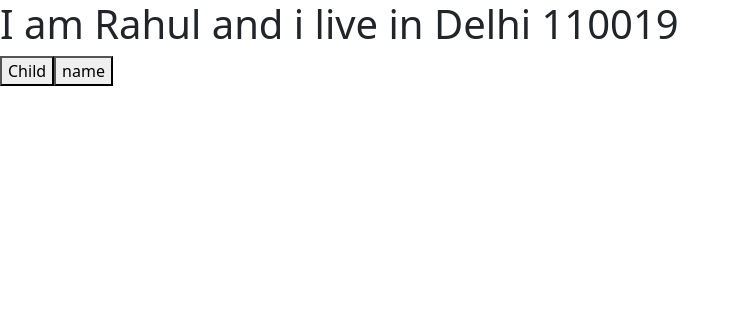
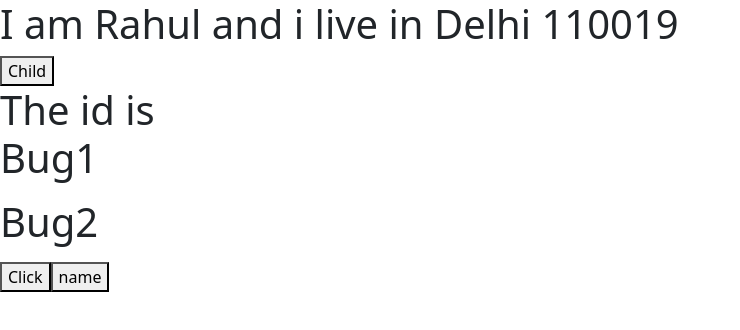
Before and after one commit to himanshu-deval/React_Mosh, a React (Vite) app: page / in a window 1280 px wide. Shown: the top 330 px of the page, without its empty margins (0-740 px from the left). Built offline with nearby package versions, Linux system fonts and the light colour scheme.

Commit message:
updating nested array objects

```diff
--- a/src/App.tsx
+++ b/src/App.tsx
@@ -1,4 +1,5 @@
 import Alert from "./components/Alert";
+import NArray from "./components/Array";
 import Button from "./components/button/Button";
 import Obbjt from "./components/Obbjt"
 
@@ -16,6 +17,7 @@ return(
     /> */}
     <Obbjt>
     </Obbjt>
+    <NArray></NArray>
 
 
     <Button text="name">name</Button>
--- /dev/null
+++ b/src/components/Array.tsx
@@ -0,0 +1,24 @@
+import React, { useState } from 'react';
+
+
+
+const NArray=()=>{
+  const [arr,setArr]=useState([
+    {id:1,title:"Bug1",toFixed:"false"},
+    {id:2,title:"Bug2",toFixed:"false"},
+
+  ])
+  const handleClick=()=>{
+    setArr(arr.map(arr=>arr.id===1? {...arr,title:"true"}:arr)
+  )}
+
+
+  return(
+   <>
+      <h1>The id is {arr.map(item=><p>{item.title}</p>)}</h1>
+      <button onClick={handleClick}>Click</button>
+   </>
+
+  )
+}
+export default NArray;
```
